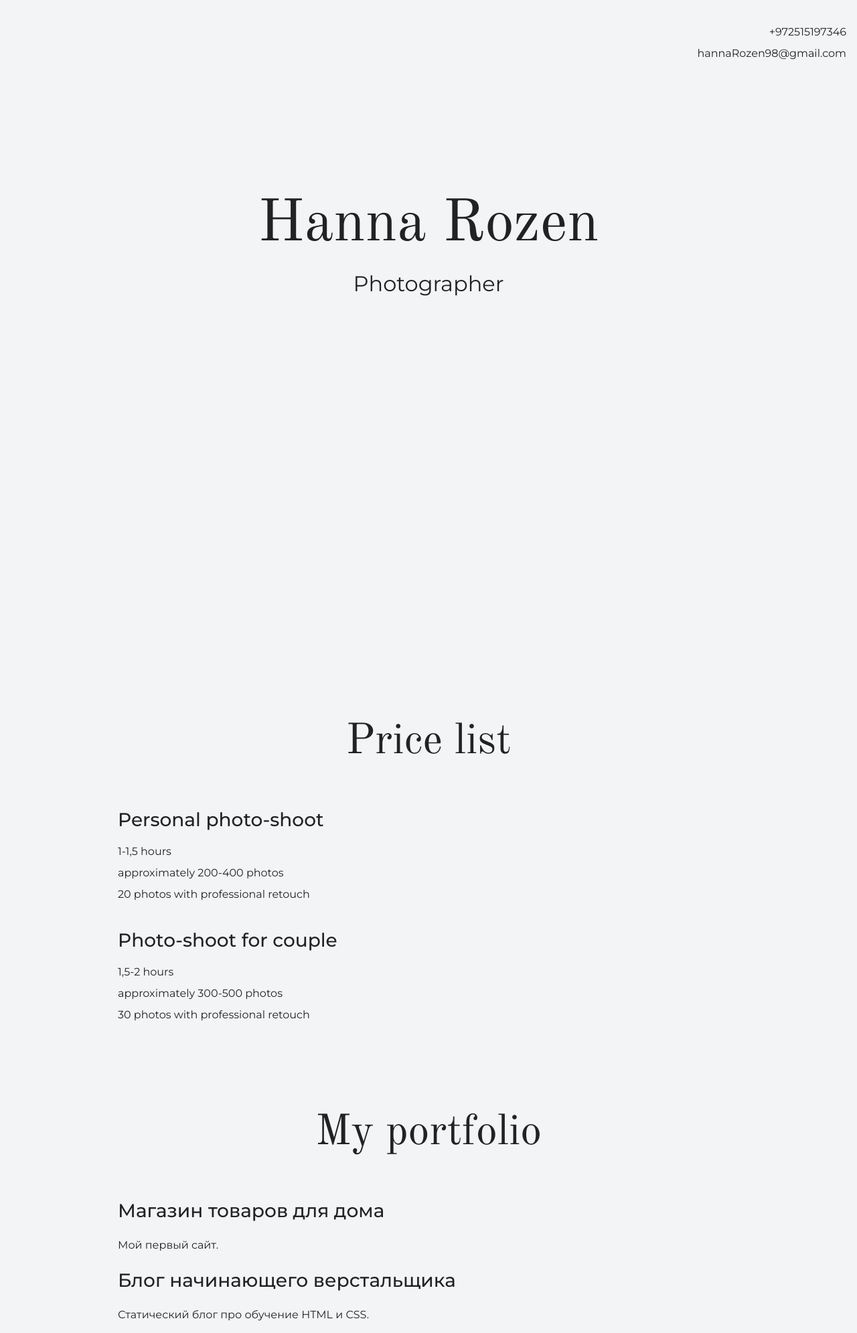
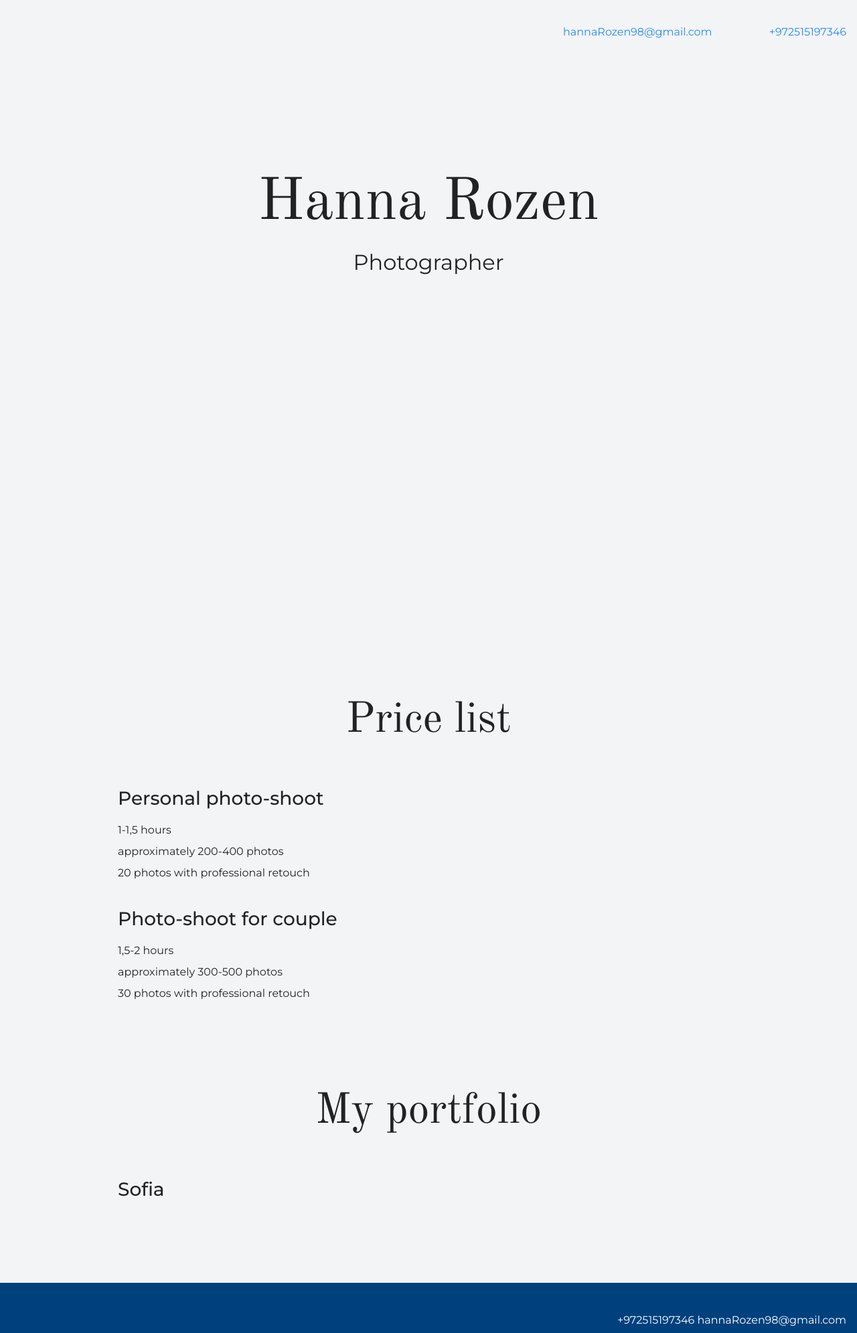
Before and after one commit to Hanna8KH/my-site, a plain HTML site: page index.html in a window 1280 px wide. Shown: the top 1991 px of the page at 67% size. Drawn offline with nearby package versions, Linux system fonts and the light colour scheme.

Commit message:
Add files via upload

```diff
--- a/index.html
+++ b/index.html
@@ -10,8 +10,8 @@
   <body>
     <header class="page-header">
       <div class="container">
-      +972515197346<br>
-      hannaRozen98@gmail.com
+        <a claas="header-email" href="mailto:hannaRozen98@gmail.com">hannaRozen98@gmail.com</a>
+        <a class="header-phone" href="tel:+972515197346">+972515197346</a>
       </div>
     </header>
 
@@ -39,12 +39,8 @@
     <section class="portfolio">
       <div class="container">
       <h2 class="subheading">My portfolio</h2>
+      <h3>Sofia</h3>
 
-      <h3>Магазин товаров для дома</h3>
-      <p>Мой первый сайт.</p>
-
-      <h3>Блог начинающего верстальщика</h3>
-      <p>Статический блог про обучение HTML и CSS.</p>
       </div>
     </section>
 
```
